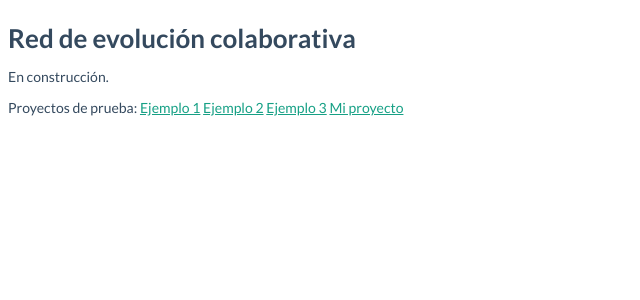
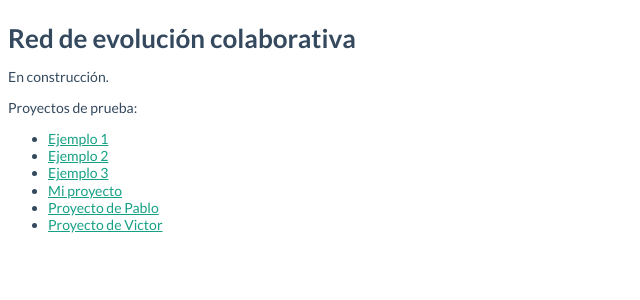
Before and after one commit to baronti/redevolucioncolaborativa.github.io, a Jekyll site: the page built from index.html, in a window 1280 px wide. Shown: the top 300 px of the page, without its empty margins (0-640 px from the left). Built offline with Jekyll 4.4.1, drawn with Linux system fonts in a browser that asks for light colours.

Commit message:
Links de proyectos de Pablo y Victor

```diff
--- a/index.html
+++ b/index.html
@@ -6,8 +6,12 @@ title: Redec
 <h2>Red de evoluci&oacute;n colaborativa</h2>
 <p>En construcción.</p>
 <p>Proyectos de prueba:
-	<a href="/prueba.html">Ejemplo 1</a>
-	<a href="/ladrillo.html">Ejemplo 2</a>
-        <a href="/otro.html">Ejemplo 3</a>
-        <a href="/miproyecto.html">Mi proyecto</a>
+<ul>
+	<li><a href="/prueba.html">Ejemplo 1</a></li>
+	<li><a href="/ladrillo.html">Ejemplo 2</a></li>
+        <li><a href="/otro.html">Ejemplo 3</a></li>
+        <li><a href="/miproyecto.html">Mi proyecto</a></li>
+        <li><a href="/hlmusic.html">Proyecto de Pablo</a></li>
+        <li><a href="/victor.html">Proyecto de Victor</a></li>
+ </ul>
 </p>
```
